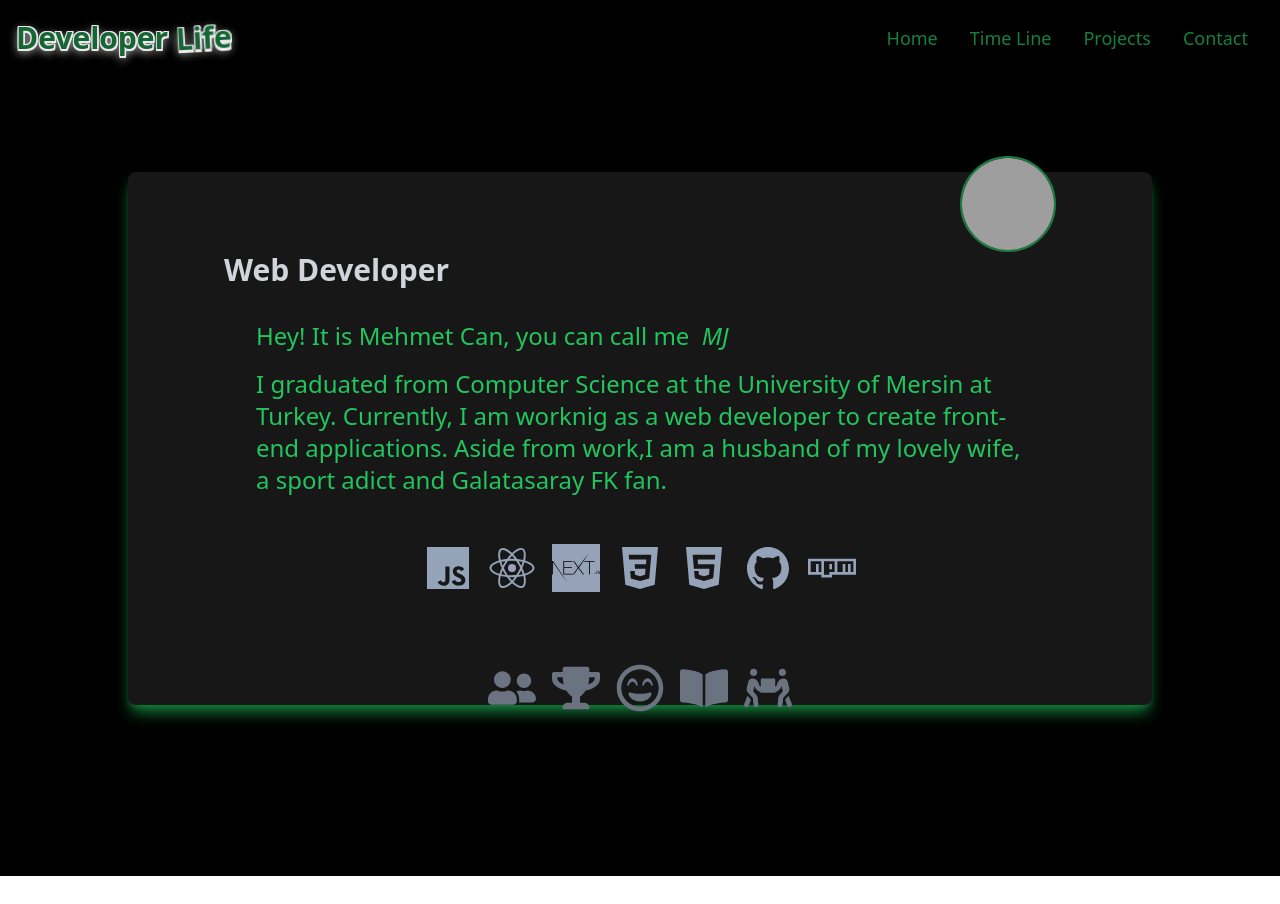
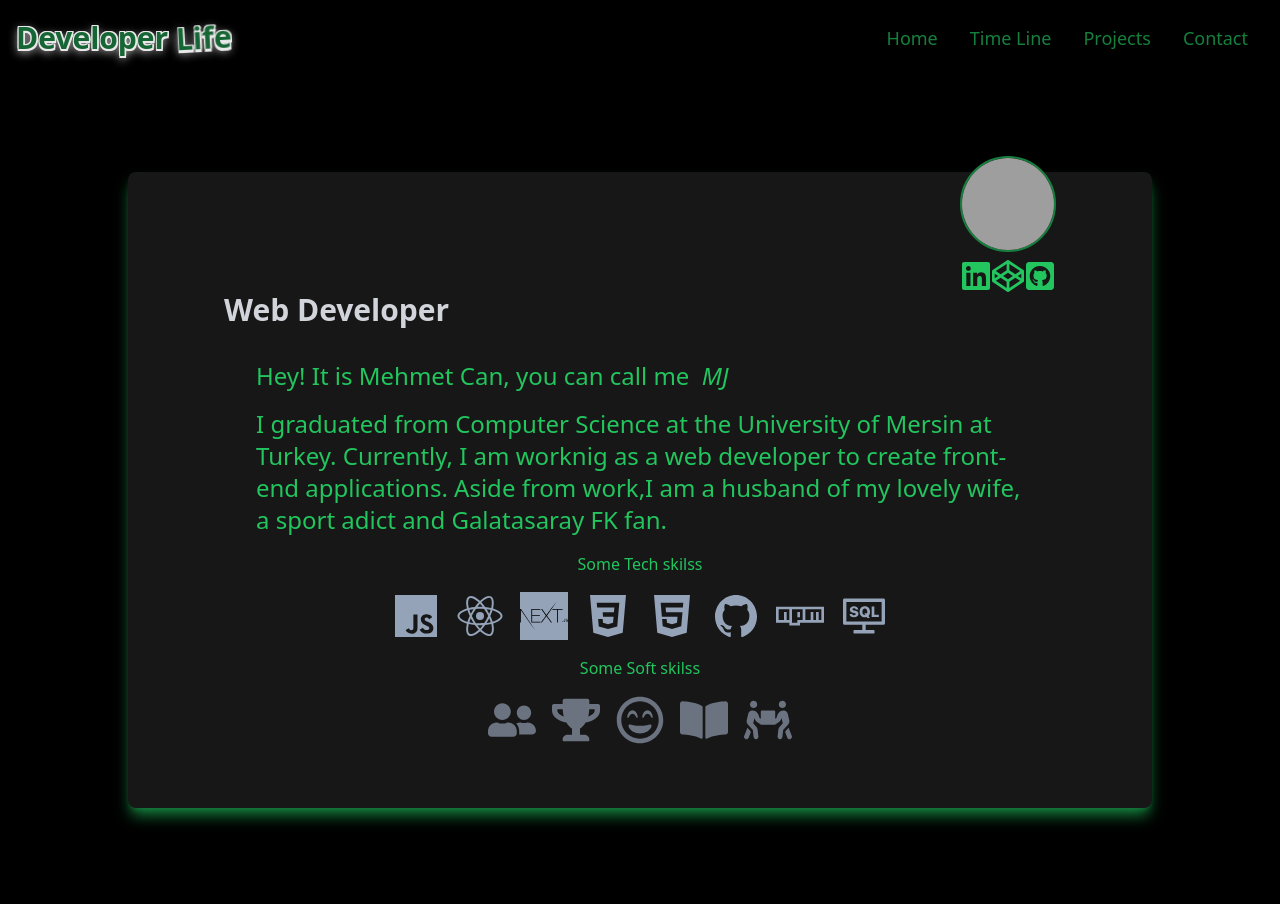
Before and after one commit to m3hm3tcan/my-web-app, a Next.js app: page / in a window 1280 px wide. Before the commit the page ends 876 px from the top, so only its background shows below. Built offline with nearby package versions, Linux system fonts and the light colour scheme; grey boxes are pictures that could not be loaded.

Commit message:
social links added (#5)

```diff
--- a/pages/index.js
+++ b/pages/index.js
@@ -17,7 +17,12 @@ import {
   FaBookOpen,
   FaPeopleCarry,
   FaSeedling,
+  FaGithubSquare,
+  FaLinkedin,
+  FaCodepen
 } from "react-icons/fa";
+
+import {AiOutlineConsoleSql} from 'react-icons/ai';
 
 export default function Home() {
 
@@ -26,13 +31,21 @@ export default function Home() {
       <Head>
         <title>MJ - Developer Life</title>
       </Head>
-      <div className="h-screen flex justify-center  bg-black text-green-500">
-        <div className="max-w-screen-lg h-6/6 md:h-4/6 py-12 px-8  shadow-lg rounded-lg my-24 bg-neutral-900 drop-shadow-lg shadow-green-700 relative">
+      <div className="flex justify-center relative  bg-black text-green-500">
+        <div className="max-w-screen-lg  py-12 px-8  shadow-lg rounded-lg my-24 bg-neutral-900 drop-shadow-lg shadow-green-700 relative">
+
           <div className="flex justify-center md:justify-end -mt-16 mr-16">
             <img
               className="w-24 h-24 object-cover rounded-full border-2 border-green-700 "
               src="https://images.unsplash.com/photo-1499714608240-22fc6ad53fb2?ixlib=rb-1.2.1&ixid=eyJhcHBfaWQiOjEyMDd9&auto=format&fit=crop&w=334&q=80"
             />
+          </div>
+          <div className="flex justify-center md:justify-end mr-16 pt-2">
+            <ul className="grid grid-cols-3 justify-center">
+              <li><a href="https://www.linkedin.com/in/mehmet-can-%C3%B6-9ab15782/"><FaLinkedin className="h-8 w-8"/></a></li>
+              <li><a href="https://codepen.io/m3hm3tcan"><FaCodepen className="h-8 w-8"/></a></li>
+              <li><a href="https://github.com/m3hm3tcan"><FaGithubSquare className="h-8 w-8"/></a></li>
+            </ul>
           </div>
           <div>
             <h2 className="text-gray-300 mx-4  md:mx-16 text-2xl md:text-3xl font-semibold ">
@@ -50,8 +63,9 @@ export default function Home() {
               front-end applications. Aside from work,I am a husband of my
               lovely wife, a sport adict and Galatasaray FK fan.
             </div>
-            <div className="flex justify-center cursor-pointer ">
-              <div className="py-4 mx-4 md:py-12 md:px-12 grid grid-cols-4 md:grid-cols-7 gap-4 justify-center">
+            <div className="flex justify-center pt-4">Some Tech skilss</div>
+            <div className="flex justify-center cursor-pointer">
+              <div className="py-2 mx-4 md:py-4 md:px-12 grid grid-cols-4 md:grid-cols-8 gap-4 justify-center">
                 <div className="flex justify-center">
                   <IoLogoJavascript id='JS' className="bg-transparent w-12 h-12 text-slate-400 hover:text-yellow-500"/>
                 </div>
@@ -73,10 +87,14 @@ export default function Home() {
                 <div className="flex justify-center">
                   <IoLogoNpm className="bg-transparent w-12 h-12  text-slate-400 hover:text-red-700" />
                 </div>
+                <div className="flex justify-center">
+                  <AiOutlineConsoleSql className="bg-transparent w-12 h-12  text-slate-400 hover:text-green-700" />
+                </div>
               </div>
             </div>
-            <div className="flex justify-center cursor-pointer pb-4">
-              <div className="py-2 mx-4 md:py-6 md:px-12 grid grid-cols-3 md:grid-cols-5 gap-4 justify-center">
+            <div className="flex justify-center">Some Soft skilss</div>
+            <div className="flex justify-center cursor-pointer">
+              <div className="py-2 mx-4 md:py-4 md:px-12 grid grid-cols-3 md:grid-cols-5 gap-4 justify-center">
                 <div className="flex justify-center">
                   <FaUserFriends className="bg-transparent w-12 h-12 text-gray-500 hover:text-slate-200"/>
                 </div>
```
